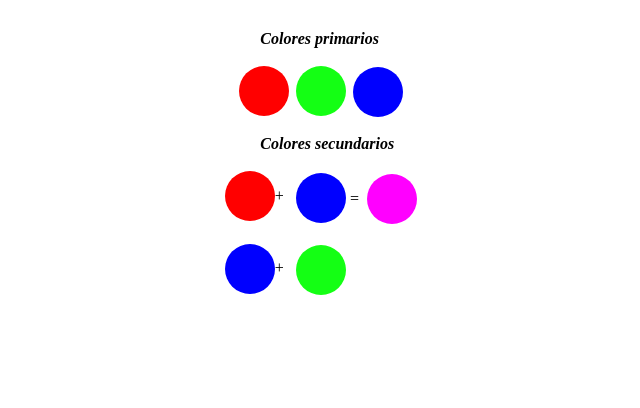
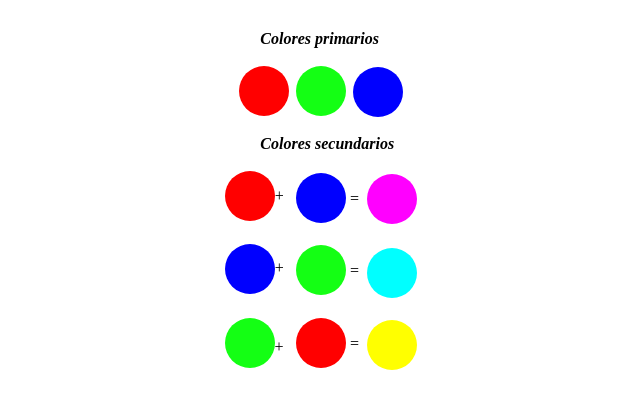
Before and after one commit to polvaraguirado/bootcamp, a plain HTML site: page css/ejerciciocolores.html in a window 1280 px wide. Shown: the whole page, without its empty margins (322-962 px from the left). Drawn offline with Linux system fonts and the light colour scheme.

Commit message:
16/09/2024

```diff
--- a/css/ejerciciocolores.css
+++ b/css/ejerciciocolores.css
@@ -36,6 +36,10 @@ i {
 .suma2 {
   margin-left: 52.5%;
   margin-top: 35px
+}
+.suma3 {
+  margin-left: 52.5%;
+  margin-top: -30px
 }
 .igual {
   margin-left: 57.8%;
@@ -83,3 +87,35 @@ i {
     margin-left: 54%;
     margin-top: -48px;
   }
+.cian{
+  border-radius: 50%;
+  background-color: cyan;
+  height: 50px;
+  width: 50px;
+  margin-left: 59%;
+  margin-top: -48px;
+}
+.verde3{
+  border-radius: 50%;
+  background-color: #14ff14;
+  height: 50px;
+  width: 50px;
+  margin-left: 49%;
+  margin-top: 20px;
+}
+.rojo3{
+  border-radius: 50%;
+  background-color: red;
+  height: 50px;
+  width: 50px;
+  margin-left: 54%;
+  margin-top: -54px;
+}
+.amarillo{
+  border-radius: 50%;
+  background-color: yellow;
+  height: 50px;
+  width: 50px;
+  margin-left: 59%;
+  margin-top: -33px;
+}
--- a/css/ejerciciocolores.html
+++ b/css/ejerciciocolores.html
@@ -25,5 +25,12 @@
     <div class="azul2"></div>
     <p class="suma2">+</p>
     <div class="verde2"></div>
+    <p class="igual">=</p>
+    <div class="cian"></div>
+    <div class="verde3"></div>
+    <p class="suma3">+</p>
+    <div class="rojo3"></div>
+    <div class="igual">=</div>
+    <div class="amarillo"></div>
   </body>
 </html>
```
